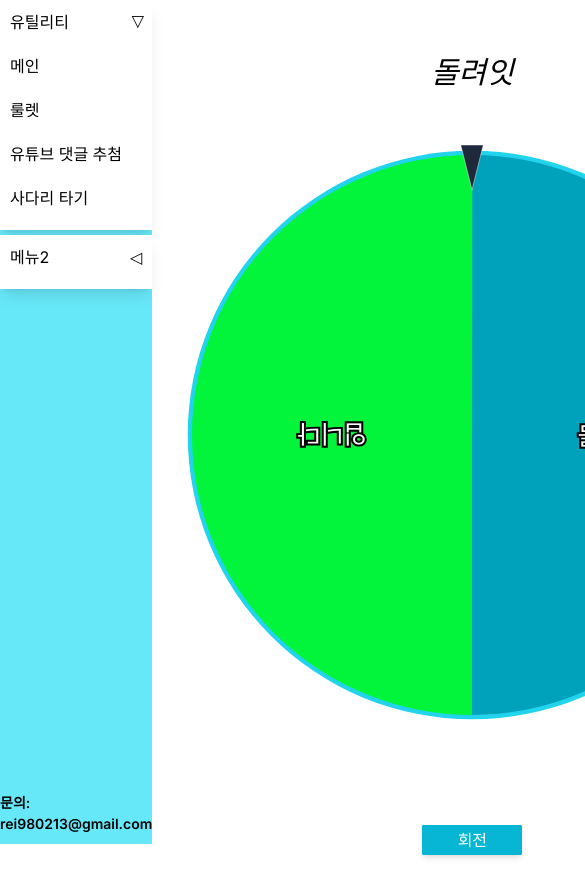
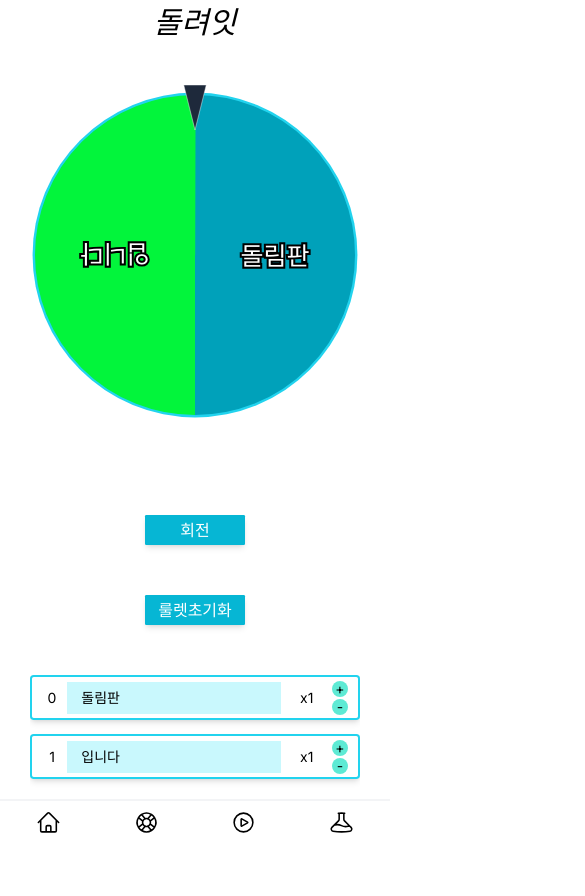
Before and after one commit to loevray/loevray-s-lab, a Next.js app: page /spin-wheel in a window 390 px wide. Shown: the top 896 px of the page, 585 px wide, since content can reach past the window. After the commit the page ends 844 px from the top, so only its background shows below. Built offline with nearby package versions, Linux system fonts and the light colour scheme.

Commit message:
Style: add mobile style first main, spin wheel page

```diff
--- a/package.json
+++ b/package.json
@@ -11,6 +11,7 @@
     "test:watch": "jest --watch"
   },
   "dependencies": {
+    "@heroicons/react": "^2.1.4",
     "@types/uuid": "^9.0.8",
     "next": "14.2.4",
     "react": "^18",
--- a/src/app/layout.tsx
+++ b/src/app/layout.tsx
@@ -1,4 +1,4 @@
-import type { Metadata } from "next";
+import type { Metadata, Viewport } from "next";
 import { Inter } from "next/font/google";
 import "./global.css";
 
@@ -10,10 +10,11 @@ const inter = Inter({ subsets: ["latin"] });
 export const metadata: Metadata = {
   title: "loevray's lab",
   description: "다양한 기능을 가진 사이트",
-  viewport: {
-    width: "device-width",
-    initialScale: 1,
-  },
+};
+
+export const viewport: Viewport = {
+  width: "device-width",
+  initialScale: 1,
 };
 
 export default function RootLayout({
@@ -25,9 +26,9 @@ export default function RootLayout({
     <html lang="en">
       <body className={`${inter.className}`}>
         <ToastContainer />
-        <div className="flex min-h-screen">
+        <div className="flex flex-col md:flex-row-reverse min-h-dvh overflow-y-auto">
+          <div className="md:flex-1 min-h-dvh md:p-5">{children}</div>
           <Navigation />
-          <div className="flex-1 min-h-screen p-5">{children}</div>
         </div>
       </body>
     </html>
--- a/src/app/page.tsx
+++ b/src/app/page.tsx
@@ -1,6 +1,6 @@
 const Home = () => {
   return (
-    <main className="w-full h-full text-6 flex flex-col justify-center items-center">
+    <main className="w-full bg-green-50 h-dvh text-3 md:text-6 flex flex-col justify-center items-center">
       <span>loevray&apos;s lab입니다🥳</span>
       <span>현재 사이트 제작중!</span>
     </main>
--- a/src/app/spin-wheel/page.tsx
+++ b/src/app/spin-wheel/page.tsx
@@ -5,6 +5,7 @@ import useSpinWheel from "../ui/spin-wheel/hooks/useSpinWheel";
 import SpinWheel from "../ui/spin-wheel/SpinWheel";
 import Button from "../ui/common/Button";
 import SpinWheelTextList from "../ui/spin-wheel/SpinWheelTextList";
+import isDesktop from "@/utils/isDesktop";
 
 const Page = () => {
   const onStart = () => console.log("돌림판 시작");
@@ -24,13 +25,13 @@ const Page = () => {
   });
 
   return (
-    <main className="w-full h-full flex items-center">
-      <section className="w-1/2 h-full flex justify-center items-center flex-col gap-1">
+    <main className="w-full h-full flex flex-col md:flex-row items-center">
+      <section className="w-full md:w-1/2 h-full flex justify-center items-center flex-col md:gap-1">
         <span ref={winTextRef} className="italic text-3 pb-5">
           돌려잇
         </span>
         <SpinWheel
-          diameter={DEFAULT_VALUES.CIRCLE_DIAMETER}
+          diameter={isDesktop() ? DEFAULT_VALUES.CIRCLE_DIAMETER : 320}
           spinWheelRef={spinWheelRef}
           arrowRef={arrowRef}
         />
@@ -45,7 +46,7 @@ const Page = () => {
           )}
         </div>
       </section>
-      <section className="w-1/2 h-full flex flex-col pt-10">
+      <section className="w-full md:w-1/2 h-full flex flex-col items-center pt-5 md:pt-10">
         <SpinWheelTextList isLocked={isRotating} />
       </section>
     </main>
--- a/src/app/ui/common/EditableDiv.tsx
+++ b/src/app/ui/common/EditableDiv.tsx
@@ -1,15 +1,31 @@
-import { useEffect, useRef } from "react";
+import { ComponentProps, useEffect, useRef } from "react";
 import { KeyEventWithChangeEventType } from "../spin-wheel/SpinWheelTextList";
+import { twJoin, twMerge } from "tailwind-merge";
 
 interface EdtiableDiv {
   text: string;
   isDisabled: boolean;
   onInput: (text: string) => void;
   onKeyDown: (e: KeyEventWithChangeEventType) => void;
+  className?: ComponentProps<"div">["className"];
 }
 
-const EditableDiv = ({ text, isDisabled, onInput, onKeyDown }: EdtiableDiv) => {
+const EditableDiv = ({
+  text,
+  isDisabled,
+  onInput,
+  onKeyDown,
+  className,
+}: EdtiableDiv) => {
   const divRef = useRef<HTMLDivElement>(null);
+
+  const mergedClass = twMerge(
+    `w-[70%] md:w-28 h-3.2 flex items-center flex-shrink-0
+       bg-cyan-200 pl-1.4 align-middle leading-[3rem] whitespace-nowrap
+       overflow-hidden bg-opacity-60 focus:outline-none hover:bg-cyan-300 hover:bg-opacity-60
+       focus:bg-cyan-300 focus:bg-opacity-60`,
+    className
+  );
 
   useEffect(() => {
     if (divRef.current) {
@@ -19,10 +35,7 @@ const EditableDiv = ({ text, isDisabled, onInput, onKeyDown }: EdtiableDiv) => {
 
   return (
     <div
-      className="w-28 h-3.2 flex items-center flex-shrink-0
-       bg-cyan-200 pl-1.4 align-middle leading-[3rem] whitespace-nowrap
-       overflow-hidden bg-opacity-60 focus:outline-none hover:bg-cyan-300 hover:bg-opacity-60
-       focus:bg-cyan-300 focus:bg-opacity-60"
+      className={mergedClass}
       onInput={(e: React.ChangeEvent<HTMLDivElement>) => {
         onInput(e.target.textContent || "");
         divRef.current && (divRef.current.textContent = e.target.textContent);
--- a/src/app/ui/navigation/Navigation.tsx
+++ b/src/app/ui/navigation/Navigation.tsx
@@ -5,6 +5,14 @@ import { usePathname } from "next/navigation";
 import Accordion from "../common/accordion/Accordion";
 import { SyntheticEvent, useState } from "react";
 import ROUTES from "./constants/route";
+
+import {
+  BeakerIcon,
+  HomeIcon,
+  HomeModernIcon,
+  LifebuoyIcon,
+} from "@heroicons/react/24/outline";
+import { PlayCircleIcon } from "@heroicons/react/24/outline";
 
 export type RoutesType =
   | "/"
@@ -32,7 +40,7 @@ const Navigation = () => {
   const currentPath = pathname.split("/")[1];
   const currentBackgroundColor = isCorrectRoute(currentPath, ROUTES.STYLE)
     ? ROUTES.STYLE[currentPath].backgroundColor
-    : "bg-slate-100";
+    : "md:bg-slate-100";
 
   const [expanded, setExpanded] = useState<string | false>("accordion1");
 
@@ -43,13 +51,14 @@ const Navigation = () => {
 
   return (
     <nav
-      className={`sticky top-0 h-screen w-20 ${currentBackgroundColor} flex flex-col  justify-between`}
+      className={`fixed md:sticky bottom-0 md:top-0 h-4.5 md:h-screen w-screen md:w-20 bg-white ${currentBackgroundColor} flex flex-col justify-between
+      `}
     >
-      <section className="flex flex-col gap-0.5">
+      <section className="flex h-full flex-col gap-0.5">
         <Accordion
           expanded={expanded === "accordion1"}
           handleToggle={handleToggle("accordion1")}
-          className="w-full"
+          className="w-full hidden md:block"
         >
           <Accordion.Summary>유틸리티</Accordion.Summary>
           {mappedRoutesStyleArray.map(([link, { name }]) => (
@@ -63,7 +72,7 @@ const Navigation = () => {
         <Accordion
           expanded={expanded === "accordion2"}
           handleToggle={handleToggle("accordion2")}
-          className="w-full"
+          className="w-full hidden md:block"
         >
           <Accordion.Summary>메뉴2</Accordion.Summary>
           <Accordion.Content className="px-0">
@@ -72,8 +81,23 @@ const Navigation = () => {
             </Link>
           </Accordion.Content>
         </Accordion>
+
+        <div className="flex h-full justify-around items-center border-t-2 border-gray-100 md:hidden">
+          <Link href="/">
+            <HomeIcon className="size-2.5" />
+          </Link>
+          <Link href="/spin-wheel">
+            <LifebuoyIcon className="size-2.5" />
+          </Link>
+          <Link href="youtube-comment-raffle">
+            <PlayCircleIcon className="size-2.5" />
+          </Link>
+          <Link href="lab-1">
+            <BeakerIcon className="size-2.5" />
+          </Link>
+        </div>
       </section>
-      <section>
+      <section className="hidden md:block">
         <span className="w-full flex justify-center pb-1 text-1.4 text-black font-semibold">
           문의: rei980213@gmail.com
         </span>
--- a/src/app/ui/navigation/constants/route.ts
+++ b/src/app/ui/navigation/constants/route.ts
@@ -7,19 +7,19 @@ import { MappedRoutesStyleType } from "../Navigation";
   STYLE:{
     "/": {
       name: "메인",
-      backgroundColor: "bg-gray",
+      backgroundColor: "md:bg-gray",
     },
     "spin-wheel": {
       name: "룰렛",
-      backgroundColor: "bg-cyan-300",
+      backgroundColor: "md:bg-cyan-300",
     },
     "youtube-comment-raffle": {
       name: "유튜브 댓글 추첨",
-      backgroundColor: "bg-yellow-300",
+      backgroundColor: "md:bg-yellow-300",
     },
     "ghost-leg":{
       name:"사다리 타기",
-      backgroundColor:"bg-pink-200"
+      backgroundColor:"md:bg-pink-200"
     }
   },
  }
--- a/src/app/ui/spin-wheel/SpinWheelTextItem.tsx
+++ b/src/app/ui/spin-wheel/SpinWheelTextItem.tsx
@@ -32,7 +32,7 @@ const SpinWheelTextItem = ({
   return (
     <div
       className="flex shrink-0  items-center justify-between
-      border-cyan-400 border-solid border-2  h-4.5 w-47 rounded-md text-1.4 px-1 shadow-md"
+      border-cyan-400 border-solid border-2  h-4.5 w-33 md:w-47 rounded-md text-1.4 px-1 shadow-md"
       ref={hoverRef}
     >
       <div className="w-2 flex justify-center relative">
@@ -53,7 +53,7 @@ const SpinWheelTextItem = ({
         onInput={onInput}
         onKeyDown={(e: KeyEventWithChangeEventType) => onKeyDown(e)}
       />
-      <div className="w-4">{`x${ratio}`}</div>
+      <div className="flex justify-center w-4">{`x${ratio}`}</div>
       <div className="flex flex-col gap-0.2">
         <button
           className="rounded-full size-1.6 bg-teal-300 hover:bg-teal-400 flex justify-center items-center "
@@ -70,7 +70,7 @@ const SpinWheelTextItem = ({
           -
         </button>
       </div>
-      <div className="w-[50px]">{percentage}</div>
+      <div className="w-[50px] hidden md:block">{percentage}</div>
     </div>
   );
 };
--- a/src/app/ui/spin-wheel/SpinWheelTextList.tsx
+++ b/src/app/ui/spin-wheel/SpinWheelTextList.tsx
@@ -68,7 +68,7 @@ const SpinWheelTextList = ({ isLocked }: { isLocked: boolean }) => {
         }}
         text="룰렛초기화"
       />
-      <article className="flex flex-col gap-1.4 max-h-[60vh] overflow-y-auto mt-5 pr-5 pb-5 w-fit">
+      <article className="flex flex-col gap-1.4 max-h-[60vh] overflow-y-auto mt-5 md:pr-5 pb-5 w-fit">
         {sectorData.map(({ id, text, ratio }, index) => (
           <SpinWheelTextItem
             key={id}
--- /dev/null
+++ b/src/utils/isDesktop.ts
@@ -0,0 +1,9 @@
+const isDesktop = () => {
+  if(window !== undefined){
+    if(window.matchMedia('(min-width: 768px)').matches) return true
+    return false
+  }
+  throw new Error('window가 아직 없음')
+}
+
+export default isDesktop
```
Also changed, not shown: 1 other file (tests, documents, lock files or other folders).
